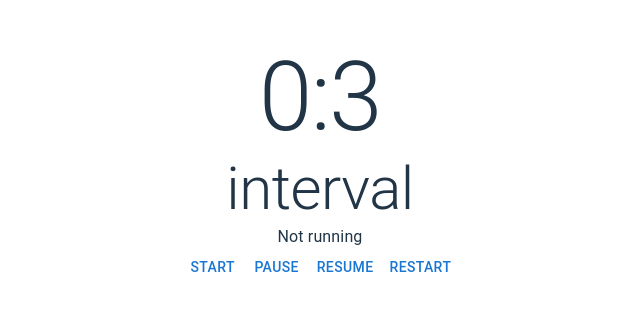
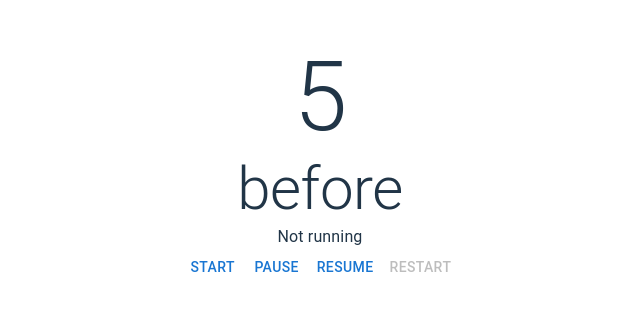
Before and after one commit to LuccccccK/training-timer, a React (Vite) app: page / in a window 1280 px wide. Shown: the part 237-548 px from the top of the page, without its empty margins (320-960 px from the left). Built offline with nearby package versions, Linux system fonts and the light colour scheme.

Commit message:
timerの各モードを詳細化

```diff
--- a/src/components/timer.tsx
+++ b/src/components/timer.tsx
@@ -2,10 +2,11 @@ import { useTimer } from "react-timer-hook";
 import { Box, Button, Typography } from '@mui/material';
 import { useEffect, useState } from "react";
 
-type mode = 'training' | 'interval';
+type mode = 'before' | 'training' | 'interval' | 'end';
 
-const trainingTimerSeconds = 5; // タイマー秒数
-const intervalTimerSeconds = 3; // インターバル用タイマー秒数
+const startbufferTimerSeconds = 5; // 開始時のバッファ秒数
+const trainingTimerSeconds = 20; // タイマー秒数
+const intervalTimerSeconds = 10; // インターバル用タイマー秒数
 const timerCounter = 2; // タイマー繰り返し回数
 
 const getDateForTimer = (seconds: number) => {
@@ -15,13 +16,13 @@ const getDateForTimer = (seconds: number) => {
 }
 
 function MyTimer() {
-  const expiryTimestamp = getDateForTimer(intervalTimerSeconds);
+  const expiryTimestamp = getDateForTimer(startbufferTimerSeconds);
   const [isActivate, setIsActivate] = useState(false);
   const [counter, setCounter] = useState(1);
-  const [mode, setMode] = useState('interval' as mode);
+  const [mode, setMode] = useState('before' as mode);
 
   const {
-    seconds, minutes, isRunning,
+    seconds, isRunning,
     start, pause, resume, restart
   } = useTimer({
     autoStart: false,
@@ -37,6 +38,7 @@ function MyTimer() {
         setCounter(counter + 1);
         setMode('interval')
         break;
+      case 'before':
       case 'interval':
         setMode('training')
         break;
@@ -45,18 +47,28 @@ function MyTimer() {
 
   useEffect(() => {
     if (timerCounter < counter) {
+      setMode('end')
       return;
     }
     if (isActivate) {
-      const timerSeconds = (mode == 'interval') ? intervalTimerSeconds : trainingTimerSeconds;
-      restart(getDateForTimer(timerSeconds))
+      switch(mode) {
+        case 'training':
+          restart(getDateForTimer(trainingTimerSeconds))
+          break;
+        case 'before':
+          restart(getDateForTimer(startbufferTimerSeconds))
+          break;
+        case 'interval':
+          restart(getDateForTimer(intervalTimerSeconds))
+          break;
+      }
     }
   }, [mode])
 
   return (
     <Box style={{ textAlign: "center" }}>
       <Typography variant="h1" component="h2">
-        {minutes}:{seconds}
+        {seconds}
       </Typography>
       <Typography variant="h2" component="h3">
         {mode}
@@ -72,10 +84,12 @@ function MyTimer() {
       </Button>
       <Button onClick={pause}>Pause</Button>
       <Button onClick={resume}>Resume</Button>
+      {/* Restart ボタンは一度Startボタンを押下して、Activateされた状態にのみ利用可能とする */}
       <Button onClick={() => {
+        setMode('before')
         setCounter(1);
-        restart(getDateForTimer(intervalTimerSeconds))
-      }} >
+        restart(getDateForTimer(startbufferTimerSeconds))
+      }} disabled={!isActivate}>
         Restart
       </Button>
     </Box>
```
